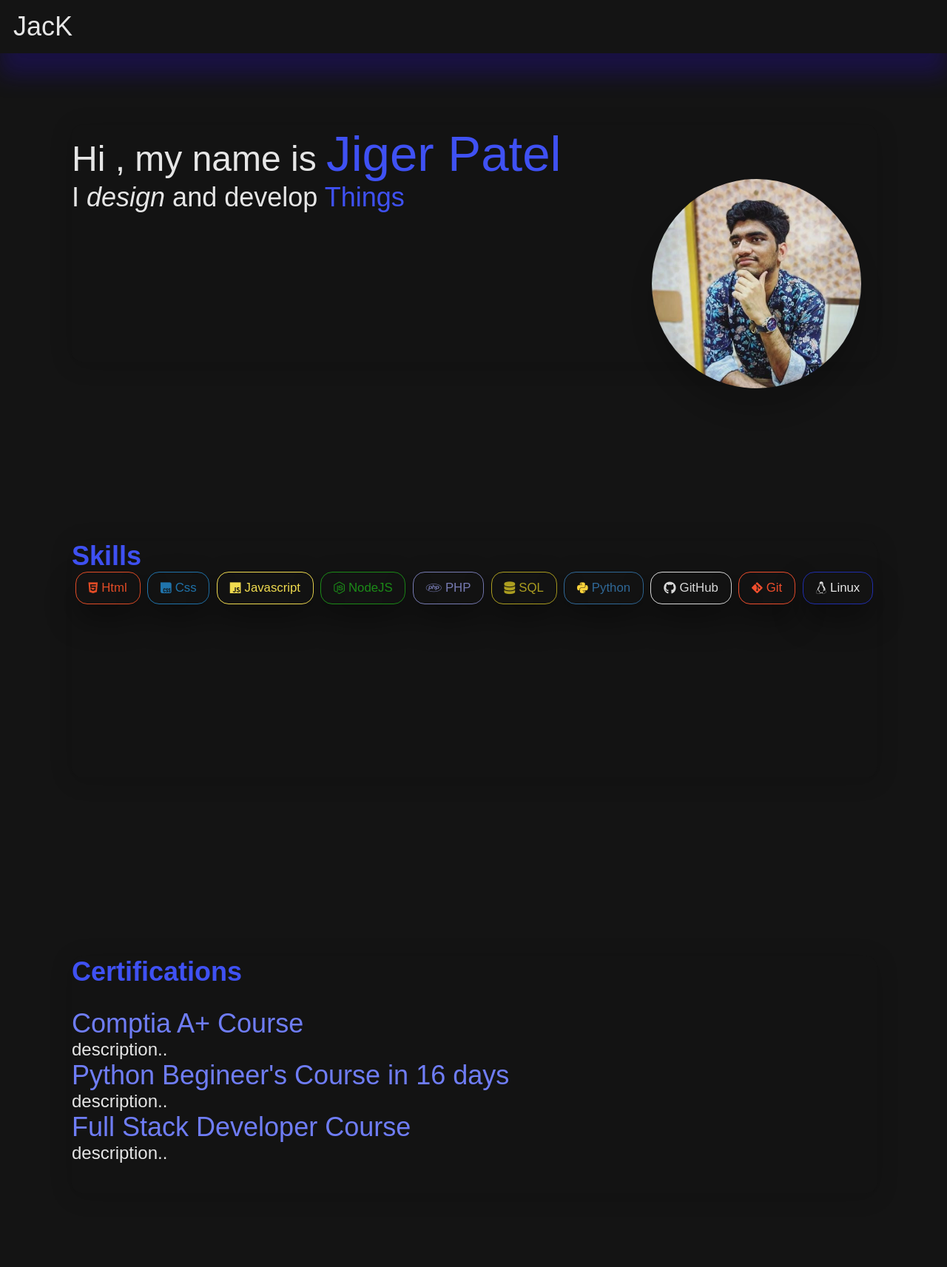
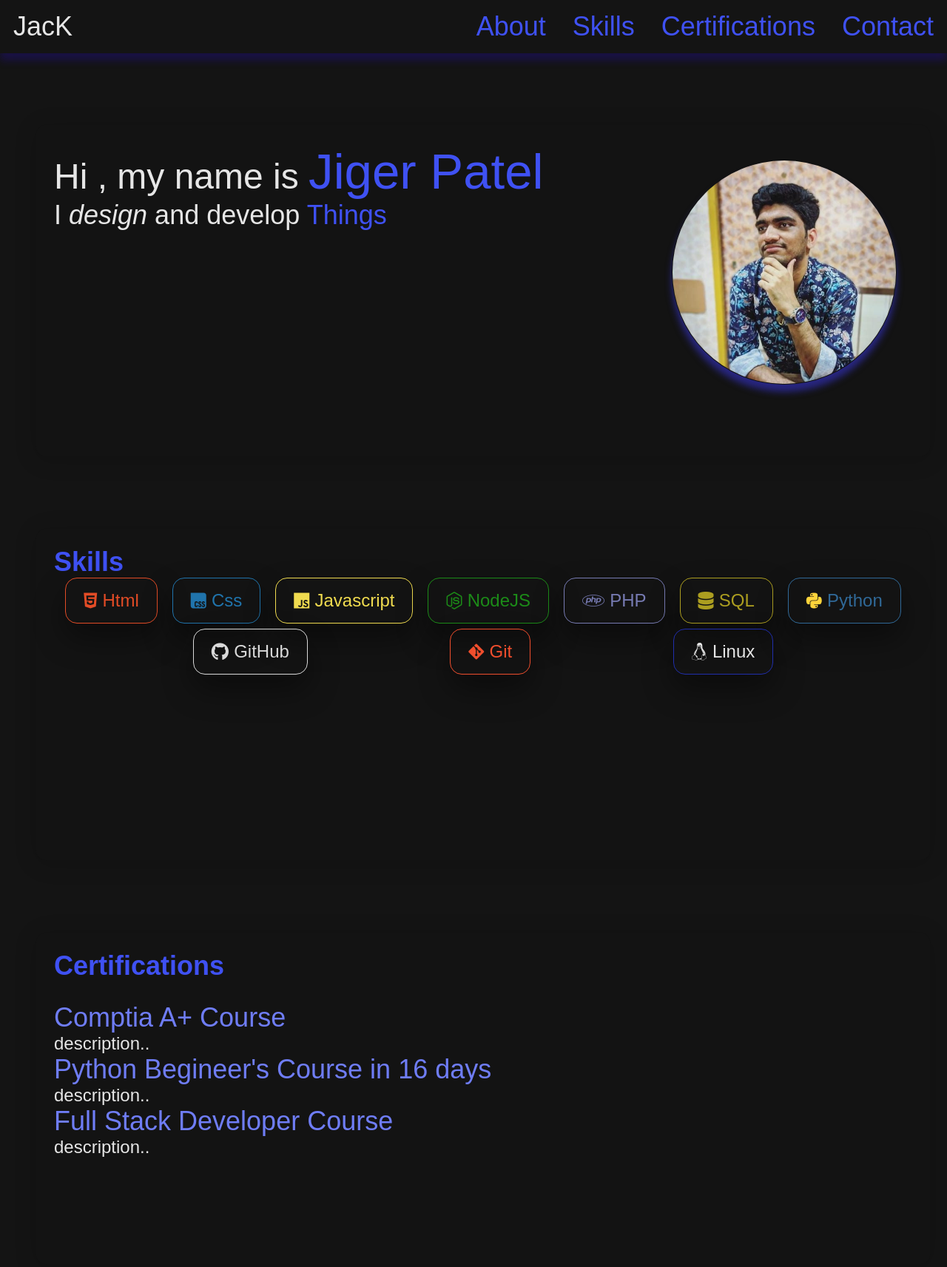
Before and after one commit to JigerProg10/JigerProg10, a plain HTML site: page index.html in a window 1280 px wide. Shown: the top 1713 px of the page at 74% size. Drawn offline with nearby package versions, Linux system fonts and the light colour scheme.

Commit message:
More Fixes in alignment and structure

```diff
--- a/index.html
+++ b/index.html
@@ -9,15 +9,23 @@
 </head>
 <body>
     <div class="container">
-        <nav>
-            <div class="brand">JacK</div>
-            <button class="hamburger-btn"><i class="fa fa-bars"></i></button>
-            <div class="nav-items" style="display: none;">
-                <a class="nav-link">About</a>
+        <nav id="nav">
+            <div class="topnav">
+                <div class="brand">JacK</div>
+                <button id="hamburger-btn" onclick="toggleNavlinks()"><i class="fa"></i></button>
             </div>
+            <div class="nav-items" id="nav-items">
+                <a href="#self"class="nav-link">About</a>
+                <a href="#skills"class="nav-link">Skills</a>
+                <a href="#certifications"class="nav-link">Certifications</a>
+                <a href="#contacts"class="nav-link">Contact</a>
+
+            </div>
+
         </nav>
         <main>
-            <section id="self" title="about me" class="reveal">
+            <div class="space"  title="empty div to fix nav and main spaces"></div>
+            <section title="about me" id="self" class="reveal">
                 <div class="content s-left">
                     <div class="f-line">Hi , my name is <span class="name" title="name : Jiger Patel">Jiger Patel</span></div>
                    <p class="s-line">I <em>design</em> and develop <span class="accent" title="things i do but text changes">Things</span></p>
@@ -25,7 +33,8 @@
                 <div class="image"><img src="profile.jpeg" alt="myimage" class="profilepic"></div>
 
             </section>
-            <section id="skills" title="skills" class="reveal">
+            <div class="space"  title="empty div to fix nav and main spaces"></div>
+            <section title="skills" id="skills" class="reveal skills">
                 <h2>Skills</h2>
                 <div class="skill-bucket">
                     <div class="skill skill-html" title="html5"><i class="fa-brands fa-html5"></i> Html</div>
@@ -48,7 +57,8 @@
                 </div>
 
             </section>
-            <section id="certifications" title="certifications" class="reveal">
+            <div class="space"  title="empty div to fix nav and main spaces"></div>
+            <section title="certifications" id="certifications" class="reveal certifications">
                 <h2>Certifications</h2>
                 <br/>
                 <div class="certificate">
@@ -66,11 +76,23 @@
                 </div>
 
             </section>
-            <section id="contacts" title="contacts" class="reveal">
+            <div class="space"  title="empty div to fix nav and main spaces"></div>
+            <section title="contacts"  id="contacts" class="reveal contacts">
                 <h2>Contact & Socials</h2>
                 <a href="#" class="contact" title="email">Email</a>
                 <a href="#" class="contact" title="github">GitHub</a>
                 <a href="#" class="contact" title="linkedin">Linkedin</a>
+            </section>
+            <section title="work in progress"  id="workinprogress" class="reveal workinprogress block">
+                <h2>Work in Progress</h2>
+                <ul class="worklist">
+                    <li><em>Footer</em></li>
+                    <li><em>More Semantics</em></li>
+                    <li><em>Projects Publish and Linking...</em></li>
+                    <li><em>Learning in Progress Technology</em></li>
+                    <li><em>Cleaning code and repository</em></li>
+                    <li><em>More Details...</em></li>
+                </ul>
             </section>
         </main>
 
--- a/script.js
+++ b/script.js
@@ -29,3 +29,51 @@ cards.forEach((card) => {
     origin: 'bottom',
     interval: 200
   });
+
+let NavStatus = false;
+const btnHamburger = document.getElementById('hamburger-btn');
+const navItems = document.getElementById('nav-items');
+navItems.classList.add('hide');
+btnHamburger.classList.add('fa-bars');
+
+function switchIcon(toIcon) {
+  btn.style.opacity = '0';
+
+  setTimeout(() => {
+    btn.classList.remove('fa-bars', 'fa-times');
+    btn.classList.add(toIcon);
+    btn.style.opacity = '1';
+  }, 300);
+}
+
+
+
+function toggleNavlinks() {
+  if(window.innerWidth > 980){
+    NavStatus = !NavStatus;
+    console.log(`navbar toggled: ${NavStatus}`);
+    if (!NavStatus) {
+      navItems.classList.add('hide');
+      switchIcon('fa-bars');
+    } else {
+      navItems.classList.remove('hide');
+      switchIcon('fa-times');
+    }
+  }
+
+
+
+}
+let lastScrollY = window.scrollY;
+const navbar = document.getElementById('nav');
+
+window.addEventListener('scroll', () => {
+  if (window.scrollY > lastScrollY) {
+    // Scrolling down
+    navbar.classList.add('hidden');
+  } else {
+    // Scrolling up
+    navbar.classList.remove('hidden');
+  }
+  lastScrollY = window.scrollY;
+});
--- a/style.css
+++ b/style.css
@@ -2,6 +2,7 @@
 html {
     margin: 0;
     padding: 0;
+    scroll-behavior: smooth;
 }
 
 body {
@@ -16,38 +17,88 @@ body {
     color: rgb(230, 230, 230);
 }
 
-nav {
-    height: 3em;
+#nav {
+    height: auto;
+    width: 100vw;
     box-sizing: border-box;
-    position: sticky;
+    position: fixed;
     top: 0em;
     padding: 0 0.5em;
     background: rgb(20, 20, 20);
     box-shadow: 0 30px 30px rgba(36, 13, 167, 0.322);
     backdrop-filter: blur(10.2px);
     -webkit-backdrop-filter: blur(10.2px);
+    display: block;
+
+    font-size: 1.5em;
+    z-index: 10;
+    transition: transform 0.4s ease;
+}
+
+#nav.hidden {
+    top: -100px;
+    /* Adjust based on your navbar height */
+    display: none;
+    transform: translateY(-100%);
+}
+
+.space {
+    height: 4em;
+}
+
+.topnav {
     display: flex;
     justify-content: space-between;
     align-items: center;
-    font-size: 1.5em;
+    height: 2em;
 }
 
-.hamburger-btn {
+.nav-items {
+    background-color: rgb(20, 20, 20);
+    width: 100%;
+    display: block;
+    padding: 1em 0;
+}
+
+.nav-link {
+    width: 100%;
+    text-align: center;
+}
+
+.nav-items.hide {
+    display: none;
+}
+
+
+
+.nav-link {
+    display: block;
+    color: hsl(234, 88%, 60%);
+    text-decoration: none;
+}
+
+#hamburger-btn {
     border-radius: 1rem;
-    height: 2em;
-    width: 2.5em;
+    height: 1.5em;
+    width: 2em;
     font-size: 1em;
-    padding: 12px;
+    padding: 0;
     border: none;
     background-color: rgb(41, 41, 41);
     color: rgb(204, 204, 204);
+    cursor: pointer;
+    transition: opacity 0.3s ease;
+}
+
+#hamburger-btn:active {
+    border: white;
 }
 
 main {
     padding: 1em;
-    padding-top: 4em;
+    /* padding-top: 4em; */
     height: fit-content;
-    scroll-behavior: smooth;
+    z-index: 1;
 }
 
 section {
@@ -59,13 +110,14 @@ section {
     box-shadow: 0 4px 30px rgba(0, 0, 0, 0.151);
     border: 1px solid rgba(0, 0, 0, 0.041);
     height: 50vh;
+
 }
 
 .profilepic {
     width: 80%;
     height: auto;
     border-radius: 50%;
-    box-shadow: 0 30px 30px rgba(0, 0, 0, 0.151);
+    box-shadow: 0 30px 30px rgba(44, 42, 150, 0.842);
     border: 1px solid rgba(0, 0, 0, 0.041)
 }
 
@@ -93,14 +145,6 @@ section {
 
 .s-left {
     text-align: left !important;
-}
-
-.gradient {
-    background: #710ba1;
-    background: linear-gradient(75deg, rgb(16, 13, 223) 0%, rgb(21, 175, 214) 100%);
-    background-clip: text;
-    -webkit-background-clip: text;
-    -webkit-text-fill-color: transparent;
 }
 
 
@@ -151,15 +195,20 @@ h6 {
     gap: 0.3em 0.2em;
     flex-wrap: wrap;
     justify-content: space-evenly;
+    perspective: 1000px;
 }
 
 .skill {
-    border: 1px solid hsl(234, 69%, 40%);
     align-items: center;
     padding: 0.5em 0.6em;
     border-radius: 1rem;
     display: flex;
     gap: 0.3em;
+    border: 1px solid hsl(234, 69%, 40%);
+    box-shadow: 0 20px 40px rgba(0, 0, 0, 0.4);
+    transition: transform 0.1s ease;
+    transform-style: preserve-3d;
+    cursor: pointer;
 }
 
 .skill-python {
@@ -280,7 +329,7 @@ h6 {
     text-decoration: none;
 }
 
-#contacts {
+.contacts {
     display: block;
 
     a {
@@ -288,54 +337,111 @@ h6 {
     }
 }
 
+.hidden {
+    opacity: 0;
+    transform: translateY(20px);
+    transition: opacity 0.6s ease-out, transform 0.6s ease-out;
+}
+
+.show {
+    opacity: 1;
+    transform: translateY(0);
+}
+.block{
+    display: block;
+}
+.worklist{
+    margin-left:2em;
+}
+
 @media(width > 980px) {
     body {
         font-size: 1.5em !important;
     }
 
-    nav {
+    #nav {
+
         height: 2em;
         box-sizing: border-box;
-        position: sticky;
+        position: fixed;
         top: 0em;
         padding: 0 0.5em;
         background: rgb(20, 20, 20);
-        box-shadow: 0 30px 30px rgba(36, 13, 167, 0.322);
+        box-shadow: 0 10px 10px rgba(36, 13, 167, 0.322);
         backdrop-filter: blur(10.2px);
         -webkit-backdrop-filter: blur(10.2px);
         display: flex;
         justify-content: space-between;
+        align-items: center;
         font-size: 1.5em;
+        z-index: 10;
     }
 
-    .hamburger-btn {
+    .space {
+        height: 4em;
+    }
+
+    .topnav {
+        width: fit-content;
+        display: flex;
+        height: 3em;
+        justify-content: unset;
+        align-items: center;
+    }
+
+    .nav-items {
+        background-color: rgb(20, 20, 20);
+        width: fit-content;
+        gap: 1em;
+        display: flex;
+        z-index: 12;
+        padding:0;
+    }
+
+    .nav-items.hide {
+        display: flex;
+    }
+
+
+
+    .space {
+        height: 4em;
+        width: 100%;
+    }
+
+
+
+    #hamburger-btn {
         display: none;
     }
 
     main {
-        padding: 4em;
-        padding-top: 4em;
+        padding: 3em;
+        padding-left: 2em;
+        /* padding-top: 4em; */
         height: fit-content;
+        box-sizing: border-box;
     }
 
 
     section {
-        width: 100%;
-        margin-bottom: 30vh;
+
+        /* margin-bottom: 30vh; */
+        margin-bottom: 0;
         display: flex;
-        background: rgba(0, 0, 0, 0.027);
-        border-radius: 1rem;
-        box-shadow: 0 4px 30px rgba(0, 0, 0, 0.151);
-        border: 1px solid rgba(0, 0, 0, 0.041);
-        height: 40vh;
+        height: minmax(40vh, fit-content);
+        padding: 1em;
+    }
+
+    section:hover {
+        box-shadow: 0 30px 30px rgba(36, 13, 167, 0.322);
     }
 
     .profilepic {
         width: 100%;
         height: auto;
         border-radius: 50%;
-        box-shadow: 0 30px 30px rgba(0, 0, 0, 0.151);
-        border: 1px solid rgba(0, 0, 0, 0.041);
+        box-shadow: 0 10px 10px rgba(44, 42, 150, 0.842);
     }
 
     .content {
@@ -356,49 +462,21 @@ h6 {
 
     .image {
         padding: 2%;
-        padding-top: 3em;
+        /* padding-top: 3em; */
     }
 
-    #skills {
+    .skills {
         display: block;
     }
 
     .skill {
-        font-size: 0.7em;
+        font-size: 1em;
         height: 1.5em;
-        align-items: center;
         padding: 0.5em 1em;
-        border-radius: 1rem;
-        display: flex;
-        gap: 0.3em;
     }
 
-    #certifications {
+    .certifications {
         display: block;
     }
 
-    .nav-link {
-        display: flex;
-    }
 }
-
-.skill-bucket{
-    perspective: 1000px;
-}
-.skill {
-  box-shadow: 0 20px 40px rgba(0, 0, 0, 0.4);
-  transition: transform 0.1s ease;
-  transform-style: preserve-3d;
-  cursor: pointer;
-}
-
-  .hidden {
-    opacity: 0;
-    transform: translateY(20px);
-    transition: opacity 0.6s ease-out, transform 0.6s ease-out;
-  }
-
-  .show {
-    opacity: 1;
-    transform: translateY(0);
-  }
```
